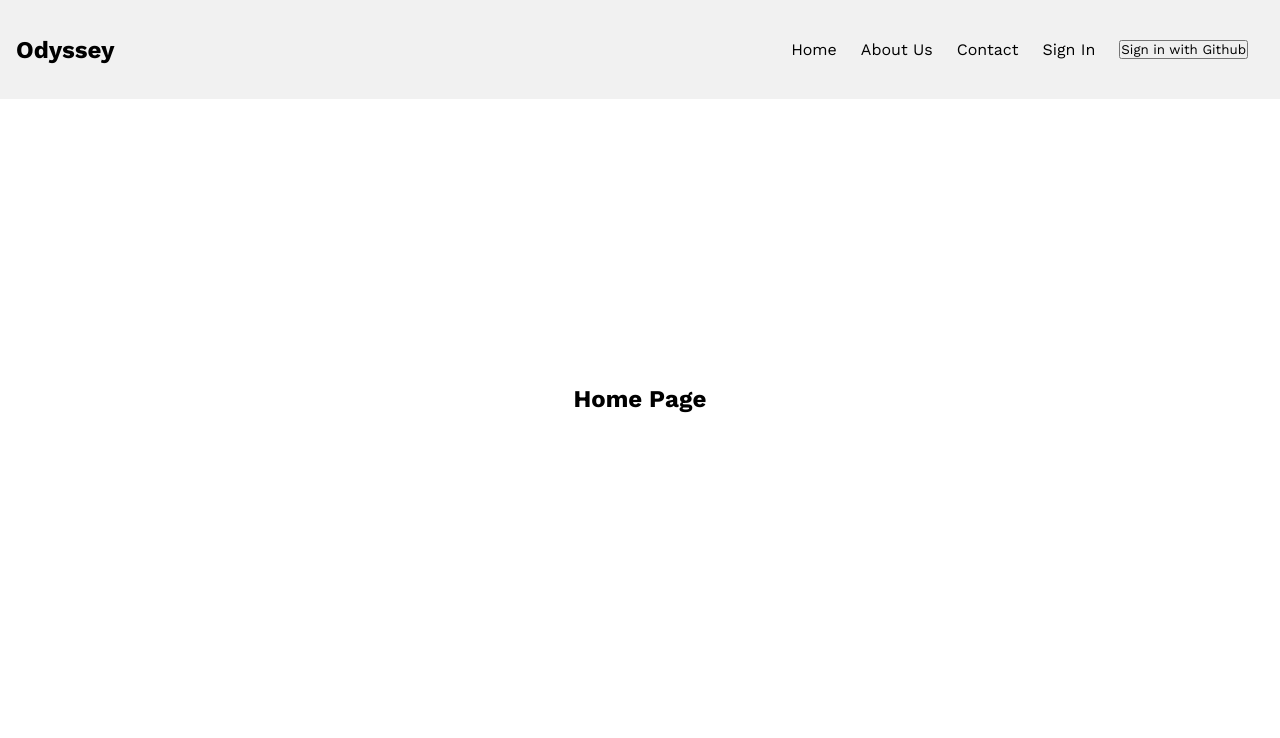
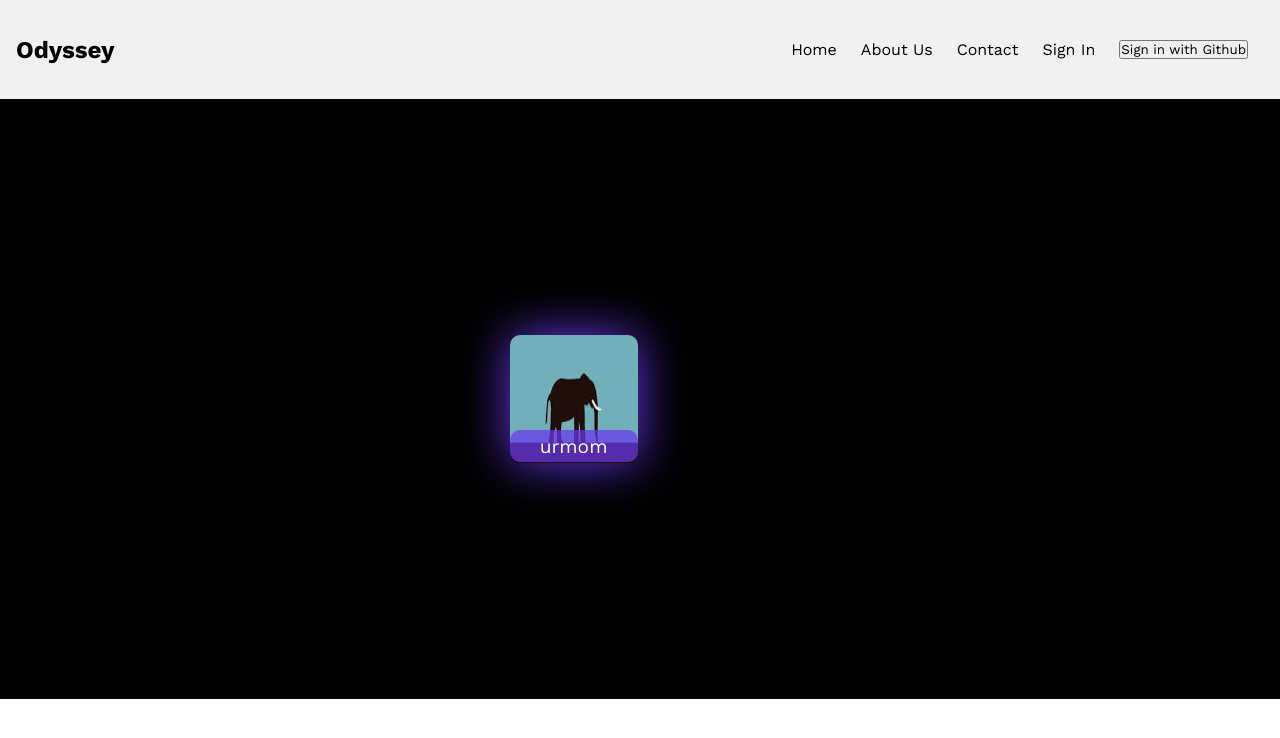
Before and after one commit to sdslabs/odyssey, a Next.js app in the folder frontend/: page / in a window 1280 px wide. Shown: the top 738 px of the page. Built offline with nearby package versions, Linux system fonts and the light colour scheme; no server answers.

Commit message:
add the usercard component for the about page

```diff
--- /dev/null
+++ b/frontend/components/MemberCard.js
@@ -0,0 +1,23 @@
+import PropTypes from 'prop-types'
+import Image from 'next/image'
+const MemberCards = ({ imgsource, name}) =>{
+    return(
+        <figure class="membercard">
+            <Image class="memberimage" src={ imgsource } alt={name} layout='responsive' width={200} height={200} />
+            <figcaption class="membername">
+                {name}
+            </figcaption>
+        </figure>
+    )
+}
+
+MemberCards.defaultProp={
+    imgsource:"/",
+    name: "Lorem Ipsum"
+}
+
+MemberCards.defaultProp={
+    imgsource: PropTypes.string,
+    name: PropTypes.string
+}
+export default MemberCards
--- a/frontend/pages/index.js
+++ b/frontend/pages/index.js
@@ -1,6 +1,8 @@
+import MemberCards from '../components/MemberCard'
 export default function Home() {
   return (
     <div className="center">
+      <MemberCards imgsource={'/ok.jpg'} name="urmom"/>
       <h2>Home Page</h2>
     </div>
   );
--- a/frontend/styles/globals.scss
+++ b/frontend/styles/globals.scss
@@ -61,11 +61,39 @@ nav{
 }
 
 .center{
+  background-color: black;
   min-height: 600px;
   display: flex;
   justify-content: center;
   align-items: center;
 }
+
+.membername{
+  background-color:rgb(104, 56, 236,0.72);
+  float: none;
+  color: #FFFFFF;
+  position: absolute;
+  top: 74%;
+  text-align: center;
+  z-index: 1000;
+  width: 100%;
+  padding: 0.3rem;
+  height: 2rem;
+  font-size: 1.2rem;
+  border-radius: 10px;
+}
+
+.membercard{
+  width: 8rem;
+  position: relative;
+  border-radius: 10px;
+  box-shadow: 0 0 3rem rgb(104, 56, 236);
+}
+
+.memberimage{
+  border-radius: 10px;
+}
+
 @media screen and (min-width: 768px) {
   .nav__menu-bar{
     display: none;
```
Also changed, not shown: frontend/public/ok.jpg (added).
